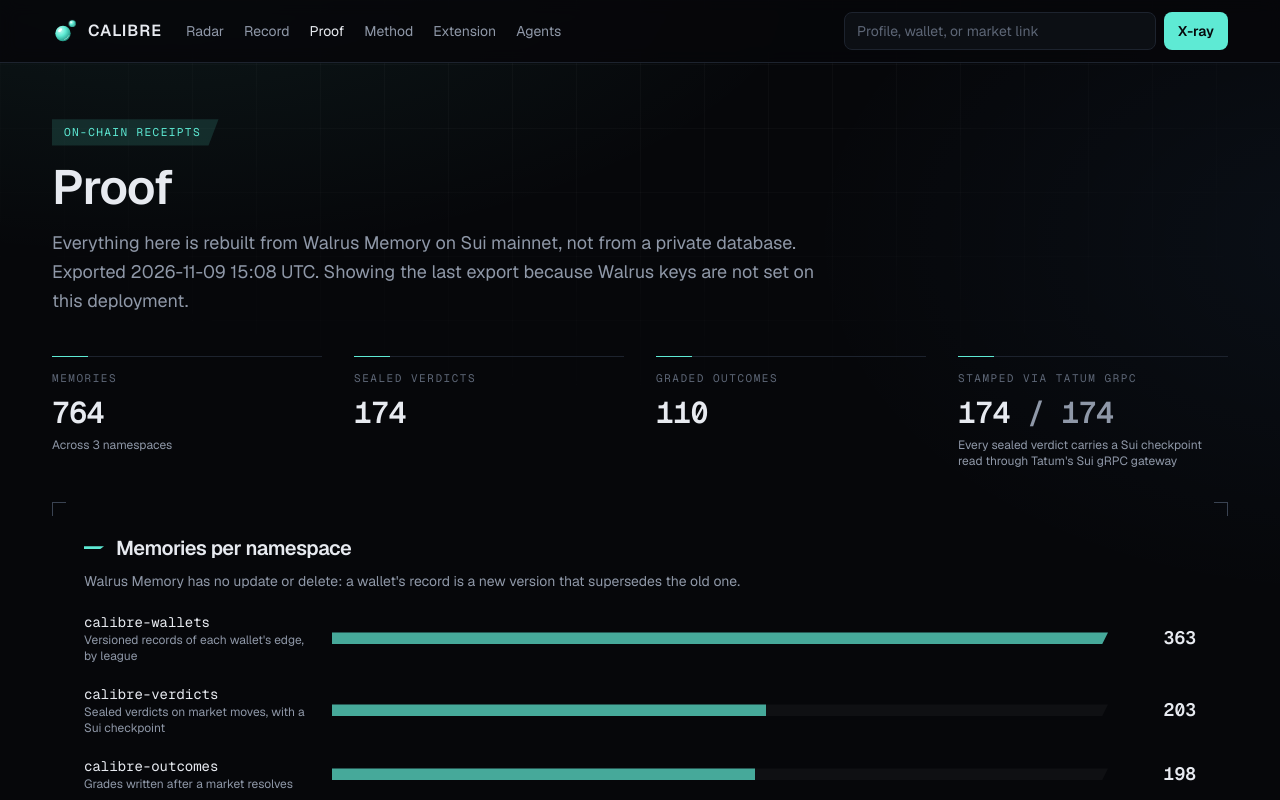
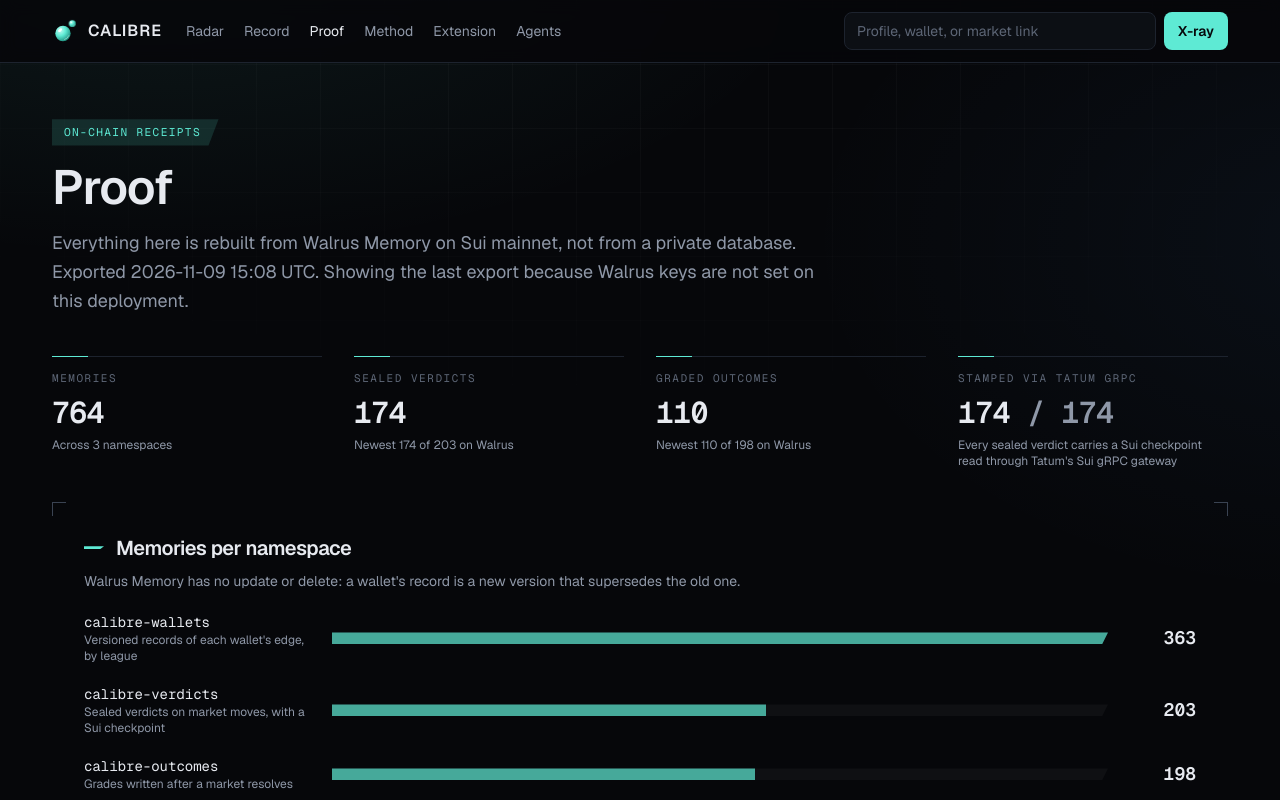
Before and after one commit to timix648/calibre, a Next.js app in the folder apps/web/: page /proof in a window 1280 px wide. Shown: the top 800 px of the page. Built offline with nearby package versions, Linux system fonts and the light colour scheme.

Commit message:
Say "newest N of M on Walrus" under the verdict and outcome counts, since recall is a capped similarity search and surfaces fewer than the namespace holds. The note only appears when the two differ.

```diff
--- a/apps/web/app/proof/page.tsx
+++ b/apps/web/app/proof/page.tsx
@@ -21,6 +21,13 @@ const PAYMENT = {
 
 const SHOWN = 10;
 
+/**
+ * How many memories a namespace actually holds, from the relayer's own inventory listing.
+ * Recall is a capped similarity search (100 per query), so the merged read can surface fewer than this; the pages say
+ * "newest N of M" rather than quietly showing the smaller number.
+ */
+const onWalrus = (ns: string) => memory.namespaces.find((n) => n.name === ns)?.memories ?? 0;
+
 // Re-render at most every ten minutes, so a verdict sealed on Walrus appears without anything being deployed.
 export const revalidate = 600;
 // The Walrus recall takes 8 to 13 seconds; give the render room for a slow one.
@@ -38,8 +45,8 @@ export default async function Proof() {
 
       <section data-stagger className="grid grid-cols-2 gap-x-8 gap-y-8 sm:grid-cols-4" aria-label="Totals">
         <Stat label="Memories" value={memory.total} note={`Across ${memory.namespaces.filter((n) => n.memories > 0).length} namespaces`} />
-        <Stat label="Sealed verdicts" value={verdicts.length} />
-        <Stat label="Graded outcomes" value={outcomes.length} />
+        <Stat label="Sealed verdicts" value={verdicts.length} note={onWalrus("calibre-verdicts") > verdicts.length ? `Newest ${verdicts.length} of ${onWalrus("calibre-verdicts")} on Walrus` : undefined} />
+        <Stat label="Graded outcomes" value={outcomes.length} note={onWalrus("calibre-outcomes") > outcomes.length ? `Newest ${outcomes.length} of ${onWalrus("calibre-outcomes")} on Walrus` : undefined} />
         <Stat
           label="Stamped via Tatum gRPC"
           value={<><CountUp value={tatumStamped} /><span className="text-muted"> / {verdicts.length}</span></>}
--- a/apps/web/app/record/page.tsx
+++ b/apps/web/app/record/page.tsx
@@ -2,6 +2,7 @@ import type { Metadata } from "next";
 import Link from "next/link";
 import { SquareGauge } from "@/components/square-gauge";
 import { Badge, Card, ExternalLink, H2, PageTitle, Stat, TableWrap } from "@/components/ui";
+import { memory } from "@/lib/data";
 import { liveRecord } from "@/lib/live-record";
 import { pct, utc } from "@/lib/format";
 import { buildRecord, type RecordRow } from "@/lib/record";
@@ -58,6 +59,8 @@ export default async function Record() {
   const { verdicts, outcomes, generatedAt, source } = await liveRecord();
   const record = buildRecord(verdicts, outcomes);
   const { rows, summary } = record;
+  // The relayer's inventory count, which can exceed what a capped similarity recall surfaces.
+  const sealedOnWalrus = memory.namespaces.find((n) => n.name === "calibre-verdicts")?.memories ?? 0;
   return (
     <div className="space-y-8">
       <PageTitle tab="Graded calls"
@@ -66,7 +69,7 @@ export default async function Record() {
       />
 
       <section className="grid grid-cols-2 gap-3 sm:grid-cols-4" aria-label="Summary">
-        <Stat label="Sealed verdicts" value={summary.sealed} />
+        <Stat label="Sealed verdicts" value={summary.sealed} note={sealedOnWalrus > summary.sealed ? `Newest ${summary.sealed} of ${sealedOnWalrus} on Walrus` : undefined} />
         <Stat label="Graded" value={summary.graded} note={summary.graded === 0 ? "Graded when the market resolves" : `of ${summary.sealed} sealed`} />
         <Stat label="CALIBRE Brier" value={brier(summary.forecastBrier)} note="Lower is better" />
         <Stat label="Market-price Brier" value={brier(summary.marketBrier)} note="At verdict time" />
```
